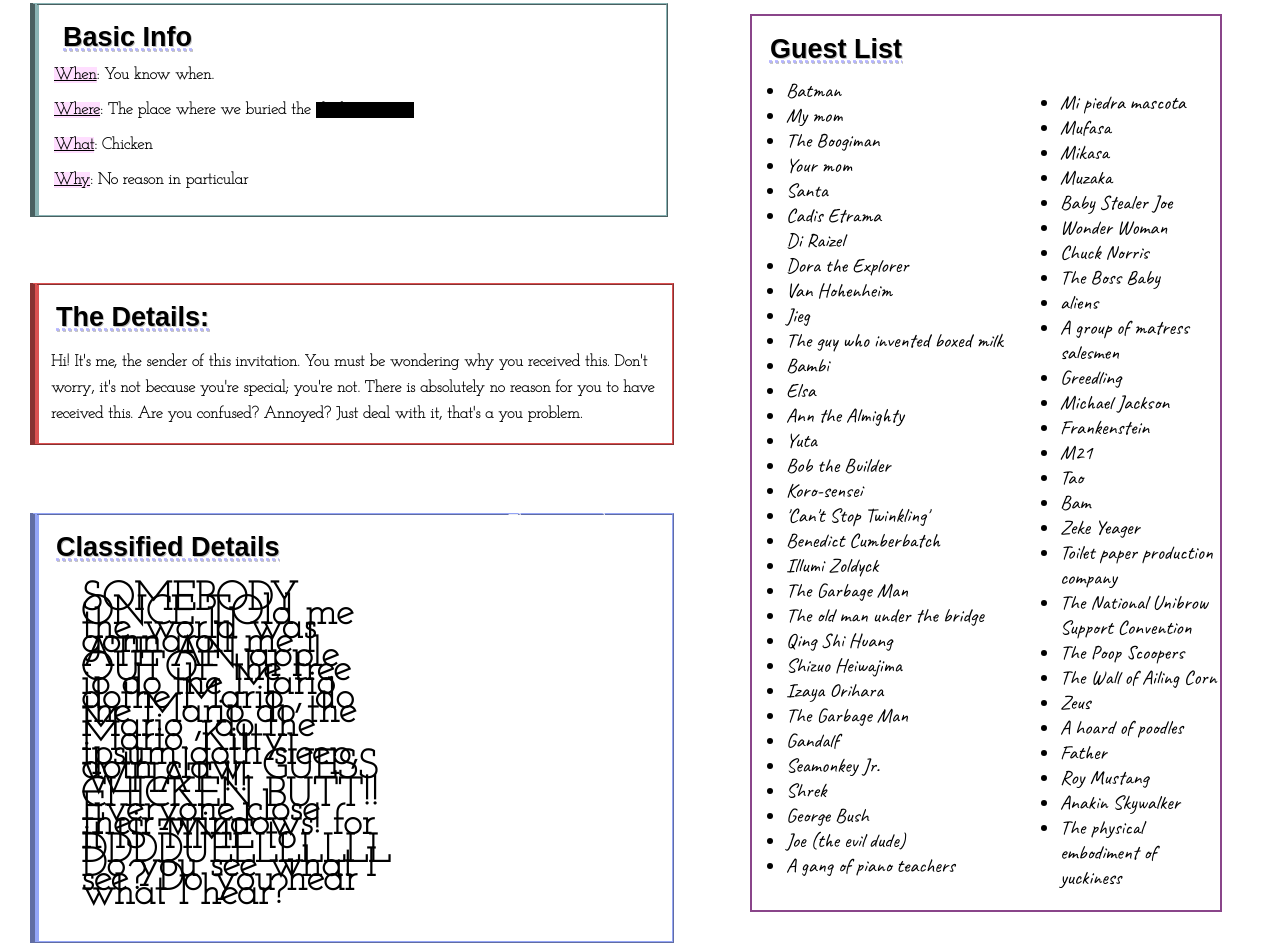
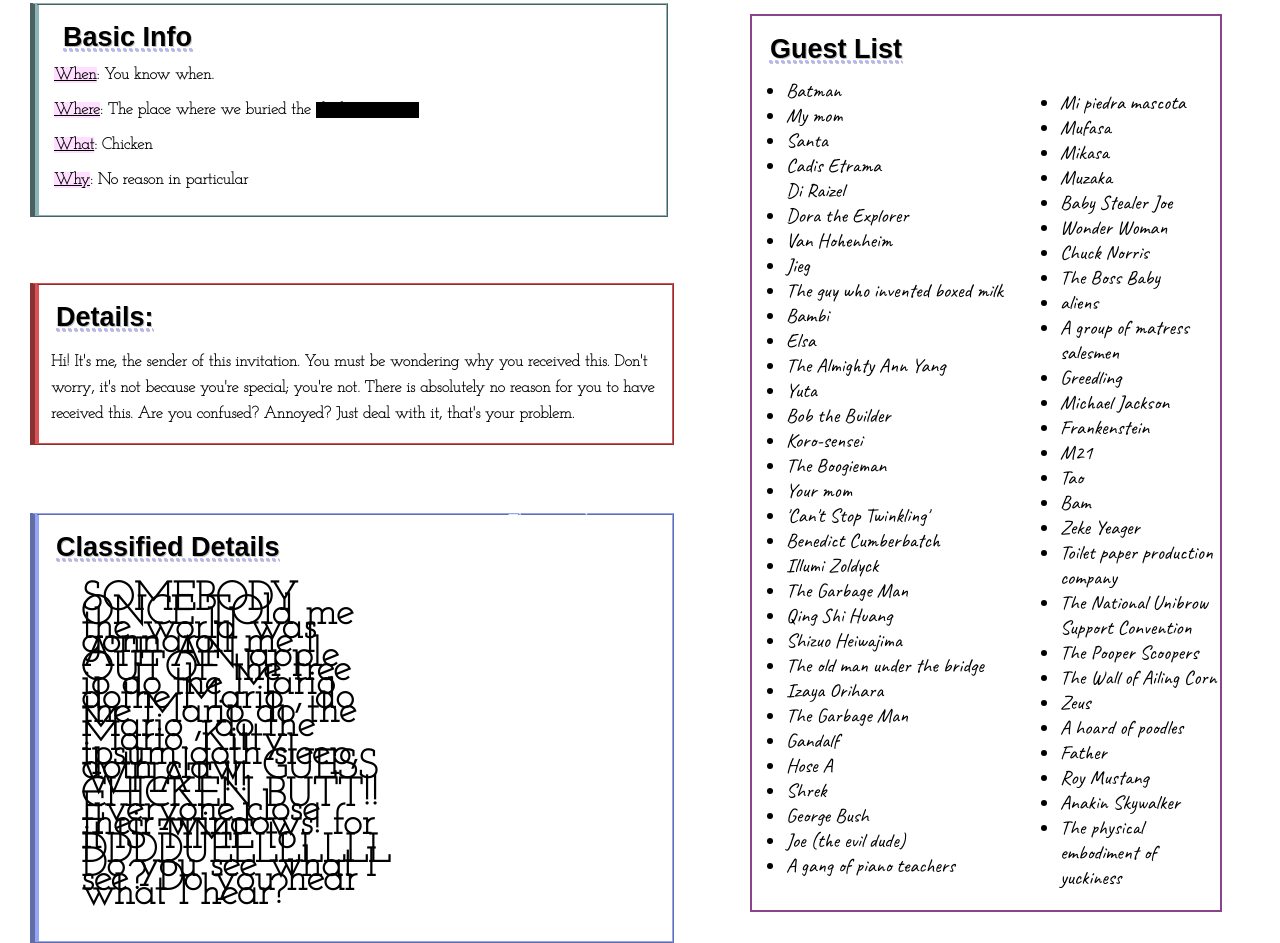
Before and after one commit to inaut6ll/inaut6ll.github.io, a plain HTML site: page invitation.html in a window 1280 px wide. Shown: the part 357-1300 px from the top of the page. Drawn offline with Linux system fonts and the light colour scheme; a web font is replaced by a local one.

Commit message:
changed the whole thing again

```diff
--- a/invitation.html
+++ b/invitation.html
@@ -153,17 +153,17 @@
 
         <div id="a"><h1>Hello!</h1>
         <p id="b">You're Invited To...</p>
-        <h2><em>My House :)</em></h2></div>
+        <h2><em>My Birthday Party :)</em></h2></div>
         <div id="c"></div>
 
         <div id="info">
         <p class="subHeader">Basic Info</p>
-        <p id="lines"><span class="underline">When</span>: You know when.<br> <span class="underline">Where</span>: The place where we buried the <span id="blackout">chicken nugget.</span><br> <span class="underline">What</span>: Chicken<br> <span class="underline">Why</span>: No reason in particular</p>
+        <p id="lines"><span class="underline">When</span>: You know when.<br> <span class="underline">Where</span>: The place where we buried the <span id="blackout">chicken nuggets.</span><br> <span class="underline">What</span>: Chicken<br> <span class="underline">Why</span>: No reason in particular</p>
         </div>
 
         <div id="details">
-        <p class="subHeader">The Details:</p>
-        <p id="detPar">Hi! It's me, the sender of this invitation. You must be wondering why you received this. Don't worry, it's not because you're special; you're not. There is absolutely no reason for you to have received this. Are you confused? Annoyed? Just deal with it, that's a you problem. </p>
+        <p class="subHeader">Details:</p>
+        <p id="detPar">Hi! It's me, the sender of this invitation. You must be wondering why you received this. Don't worry, it's not because you're special; you're not. There is absolutely no reason for you to have received this. Are you confused? Annoyed? Just deal with it, that's your problem. </p>
         </div>
 
         <div id="classified">
@@ -180,8 +180,6 @@
         <ul id="z">
             <li>Batman</li>
             <li>My mom</li>
-            <li>The Boogiman</li>
-            <li>Your mom</li>
             <li>Santa</li>
             <li>Cadis Etrama <br>Di Raizel</li>
             <li>Dora the Explorer</li>
@@ -190,21 +188,23 @@
             <li>The guy who invented boxed milk</li>
             <li>Bambi</li>
             <li>Elsa</li>
-            <li>Ann the Almighty</li>
+            <li>The Almighty Ann Yang</li>
             <li>Yuta</li>
             <li>Bob the Builder</li>
             <li>Koro-sensei</li>
+            <li>The Boogieman</li>
+            <li>Your mom</li>
             <li>'Can't Stop Twinkling'</li>
             <li>Benedict Cumberbatch</li>
             <li>Illumi Zoldyck</li>
             <li>The Garbage Man</li>
-            <li>The old man under the bridge</li>
             <li>Qing Shi Huang</li>
             <li>Shizuo Heiwajima</li>
+            <li>The old man under the bridge</li>
             <li>Izaya Orihara</li>
             <li>The Garbage Man</li>
             <li>Gandalf</li>
-            <li>Seamonkey Jr.</li>
+            <li>Hose A</li>
             <li>Shrek</li>
             <li>George Bush</li>
             <li>Joe (the evil dude)</li>
@@ -230,7 +230,7 @@
             <li>Zeke Yeager</li>
             <li>Toilet paper production company</li>
             <li>The National Unibrow Support Convention</li>
-            <li>The Poop Scoopers</li>
+            <li>The Pooper Scoopers</li>
             <li>The Wall of Ailing Corn</li>
             <li>Zeus</li>
             <li>A hoard of poodles</li>
@@ -241,12 +241,12 @@
         </ul></div>
         </div>
 
-        <p id="blank">The meeting place is not actually my house. Please do not
+        <p id="blank">This event does not actually exist. Please do not
             show up at my house (not that you know where it is anyway). Did you
              know that potatoes are secretly your dad in disguise? It's stupid
              how long it took me just to make this. Uggggghhhh bleh. Shame on
-            the people who don't discover this. They will never find the pet rock
-            they lost 3 years ago. Ok bye.</p>
+            the people who don't discover this. They will never find the true meaning of life.
+            Do you want to know what it is? Cereal. Ok bye.</p>
 
 
     </body>
```
